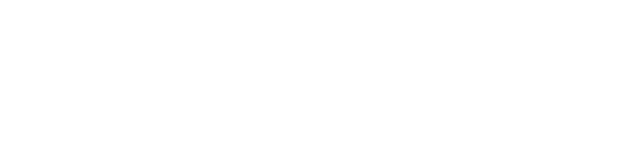
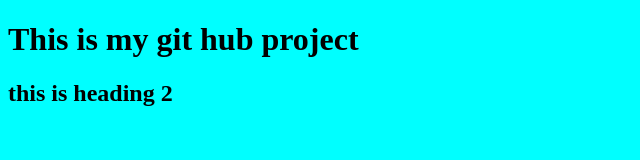
Before and after one commit to monzurshadhin/my-first-repo, a plain HTML site: page index.html in a window 1280 px wide. Shown: the whole page, without its empty margins (0-640 px from the left). Drawn offline with Linux system fonts and the light colour scheme.

Commit message:
file changes

```diff
--- a/index.html
+++ b/index.html
@@ -5,8 +5,15 @@
     <meta http-equiv="X-UA-Compatible" content="IE=edge">
     <meta name="viewport" content="width=device-width, initial-scale=1.0">
     <title>git hub project</title>
+    <style>
+        body{
+            background-color: aqua;
+        }
+    </style>
 </head>
 <body>
+    <h1>This is my git hub project</h1>
+    <h2>this is heading 2</h2>
 
 </body>
 </html>
```
